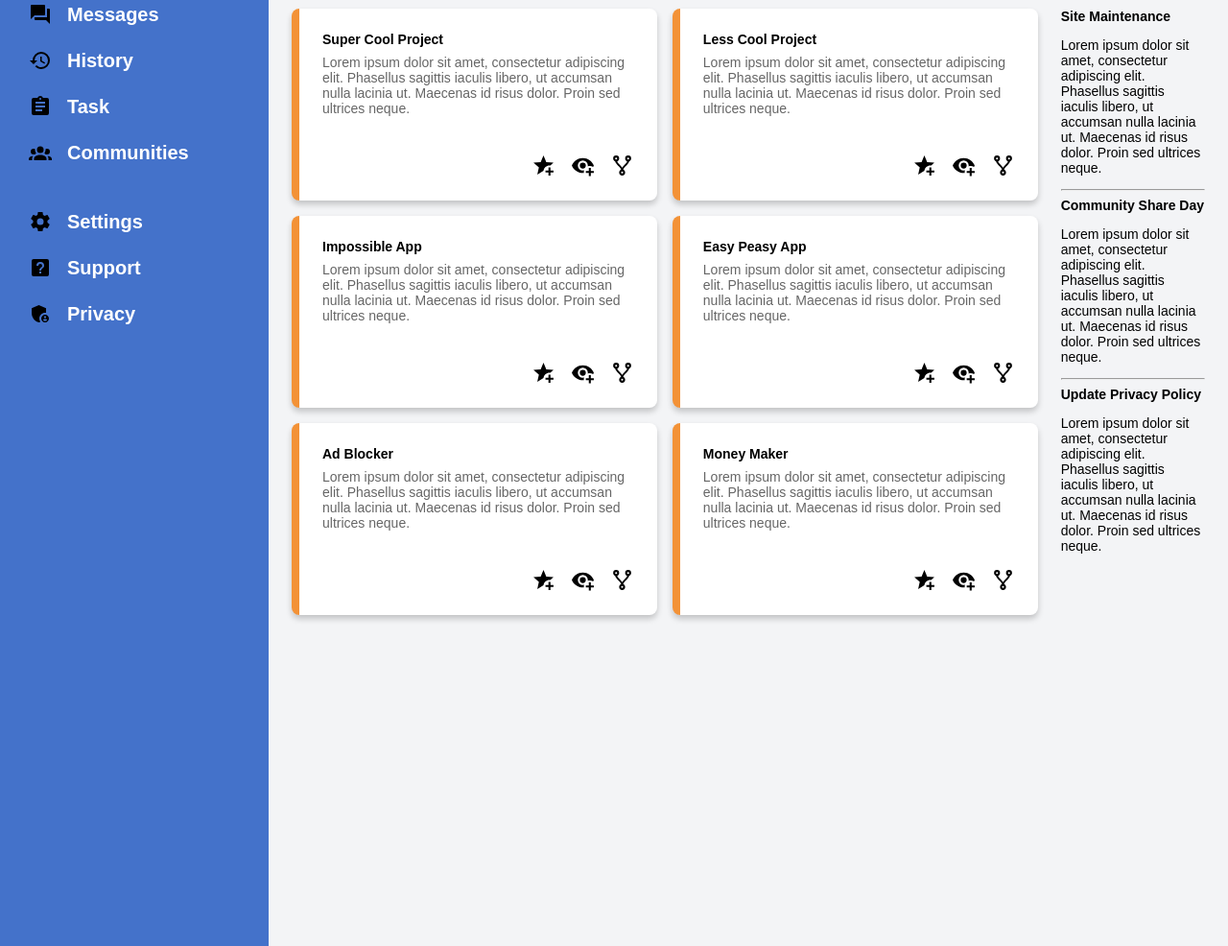
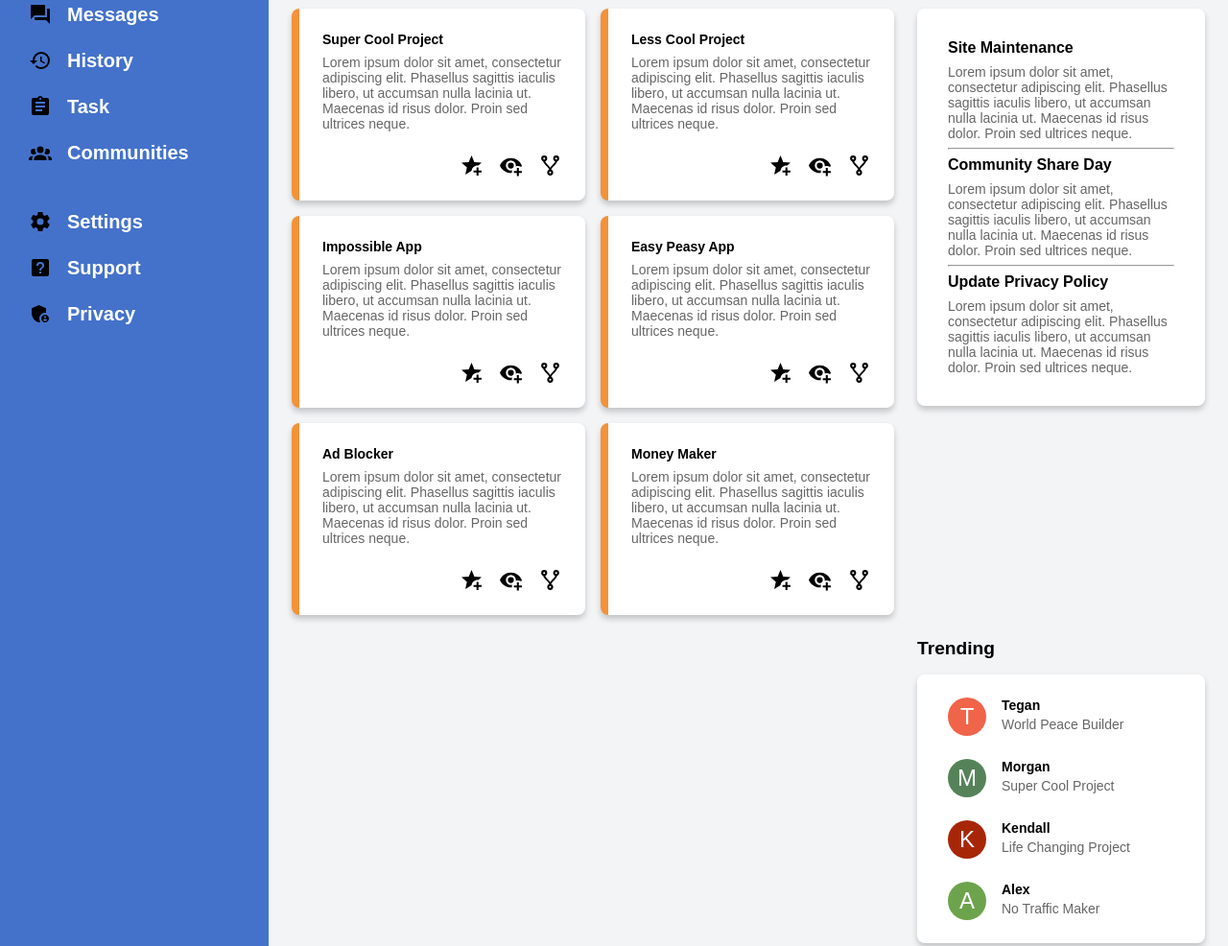
Before and after one commit to Vale1708/adminDashboard, a plain HTML site: page index.html in a window 1280 px wide. Shown: the part 221-1207 px from the top of the page at 96% size. Drawn offline with Linux system fonts and the light colour scheme.

Commit message:
Add trending accounts section

```diff
--- a/index.html
+++ b/index.html
@@ -231,7 +231,31 @@
             </div>
         </section>
 
+        <section class="trending">
+            <h3>Trending</h3>
+            <div class="trending-card">
+                <div class="trending-accounts">
+                    <div class="trending-account-img" id="account-1">T</div>
+                    <div class="trending-account-name">Tegan</div>
+                    <div class="trending-account-project">World Peace Builder</div>
+                </div>
+                <div class="trending-accounts">
+                    <div class="trending-account-img" id="account-2">M</div>
+                    <div class="trending-account-name">Morgan</div>
+                    <div class="trending-account-project">Super Cool Project</div>
+                </div>
+                <div class="trending-accounts">
+                    <div class="trending-account-img" id="account-3">K</div>
+                    <div class="trending-account-name">Kendall</div>
+                    <div class="trending-account-project">Life Changing Project</div>
+                </div>
+                <div class="trending-accounts">
+                    <div class="trending-account-img" id="account-4">A</div>
+                    <div class="trending-account-name">Alex</div>
+                    <div class="trending-account-project">No Traffic Maker</div>
+                </div>
+            </div>
+        </section>
     </main>
-
 </body>
 </html>
--- a/style.css
+++ b/style.css
@@ -287,3 +287,93 @@ section.project-dashboard{
     width: 25px;
     height: 25px;
 }
+
+section.announcements{
+    grid-column: 2;
+    grid-row: 1;
+}
+
+.announcements-container{
+    background-color: white;
+    width: 300px;
+    padding: 32px;
+    border-radius: 8px;
+    box-shadow: 0 4px 6px 0 rgba(0,0,0,0.2);
+}
+
+.announcements-container h4{
+    font-size: 1rem;
+}
+
+.account-container hr{
+    border: 1px solid hsl(0, 0%, 90%);
+    margin: 16px 0;
+}
+
+.announcements-container p{
+    margin: 8px 0 0 0;
+    color: hsl(0,0%, 40%);
+}
+
+section.trending{
+    grid-column: 2;
+    grid-row: 2;
+}
+
+.trending-card{
+    display: grid;
+    grid-template-rows: repeat(4, min-content);
+    padding: 24px 32px;
+    width: 300px;
+    background-color: white;
+    gap: 24px;
+    border-radius: 8px;
+    box-shadow: 0 4px 6px 0 rgba(0,0,0,0.2);
+}
+
+.trending-accounts{
+    display: grid;
+    grid-template-columns: repeat(2, max-content);
+}
+
+.trending-account-img{
+    width: 40px;
+    height: 40px;
+    border-radius: 50%;
+    grid-column: 1;
+    grid-row: 1 / span 2;
+    margin-right: 16px;
+    display: grid;
+    align-items: center;
+    justify-content: center;
+    font-size: 1.5rem;
+    color: white;
+}
+
+.trending-account-name{
+    font-weight: 600;
+    grid-column: 2;
+    grid-row: 1;
+}
+
+.trending-account-project{
+    grid-column: 2;
+    grid-row: 2;
+    color: hsl(0, 0%, 40%)
+}
+
+.trending-account-img#account-1{
+    background-color: #F06449;
+}
+
+.trending-account-img#account-2{
+    background-color: #568259;
+}
+
+.trending-account-img#account-3{
+    background-color: #A72608;
+}
+
+.trending-account-img#account-4{
+    background-color: #6DA34D;
+}
```
